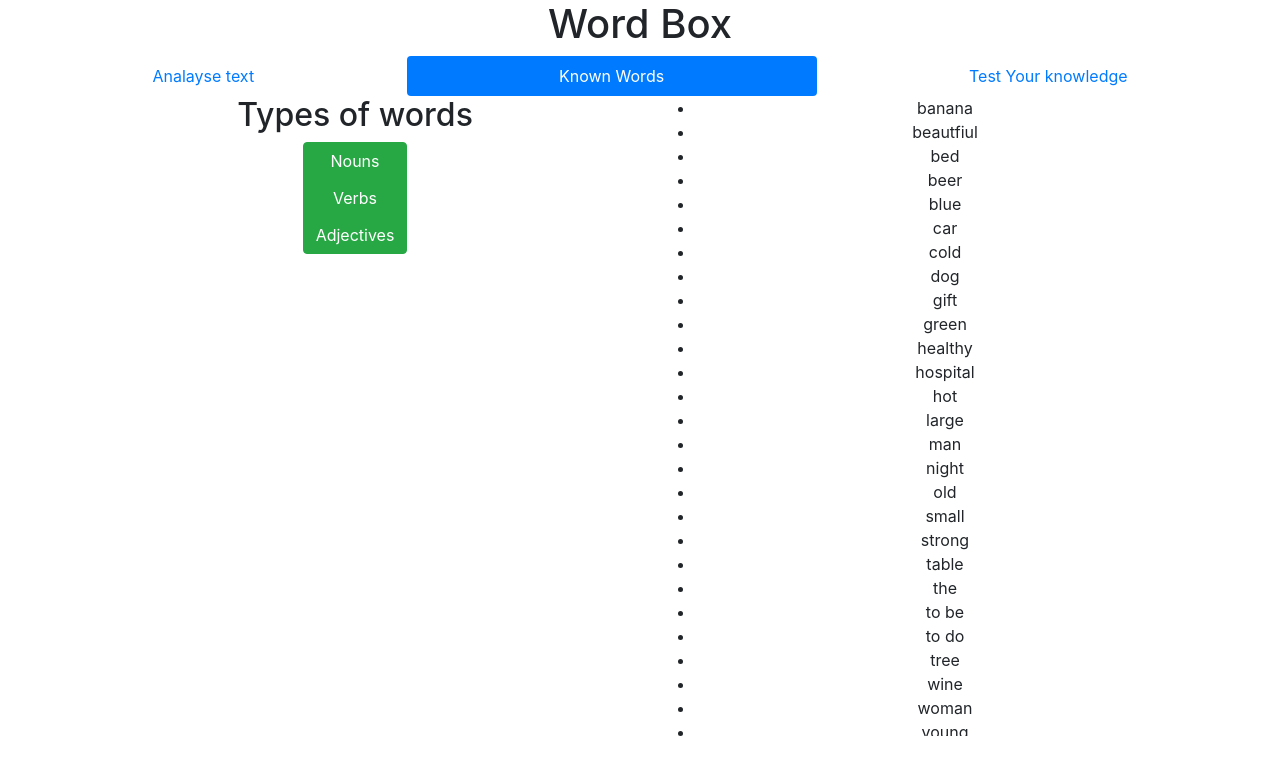
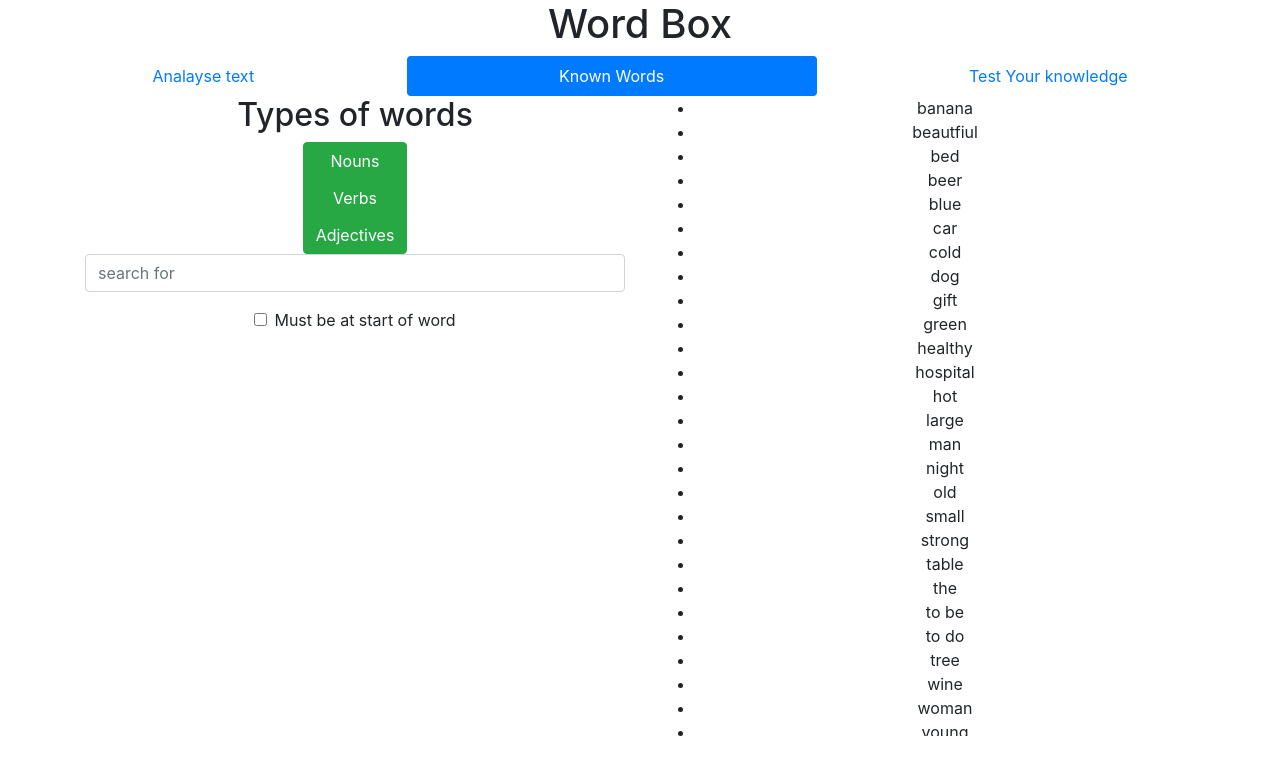
Before and after one commit to tommcandrew/Word-Box, a React (Create React App) app: page / in a window 1280 px wide. Shown: the top 774 px of the page. Built offline with nearby package versions, Linux system fonts and the light colour scheme.

Commit message:
create search bar and checkbox

```diff
--- a/src/Components/WordListCheckbox.js
+++ b/src/Components/WordListCheckbox.js
@@ -1,6 +1,6 @@
 import React from 'react';
 import './Wordlist.css';
-import {Button, ButtonGroup} from  'react-bootstrap';
+import {Button, ButtonGroup, Form} from  'react-bootstrap';
 import 'bootstrap/dist/css/bootstrap.css';
 
 const WordListCheckbox = (props) => {
@@ -20,6 +20,14 @@ const WordListCheckbox = (props) => {
               <Button variant={verbsBtn} onClick={()=>props.click('Verbs')} >Verbs</Button>
               <Button variant={adjBtn}  onClick={()=>props.click('Adjectives')}>Adjectives</Button>
             </ButtonGroup>
+            <Form>
+              <Form.Group>
+                <Form.Control type='text' placeholder='search for' />
+              </Form.Group>
+              <Form.Group>
+                <Form.Check type='checkbox' label='Must be at start of word' />
+              </Form.Group>
+            </Form>
         </div>
     )
 }
```
